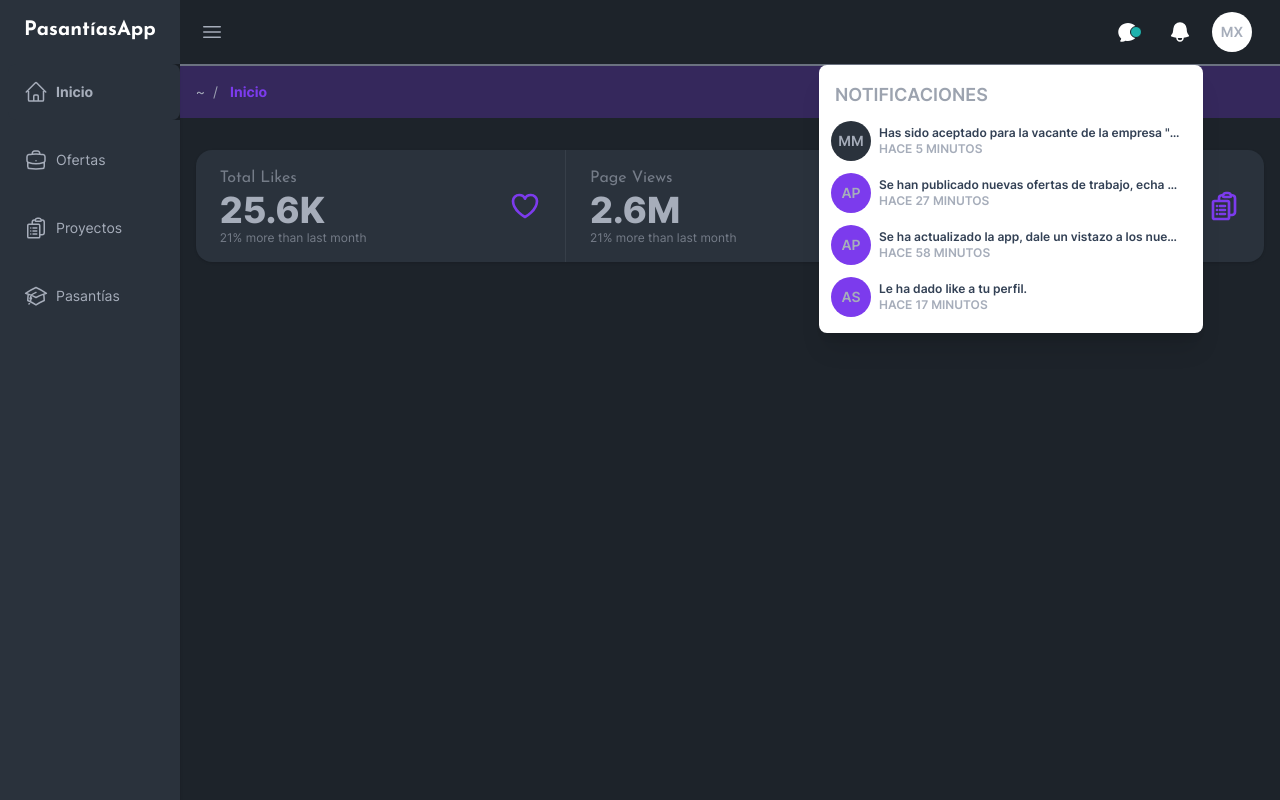
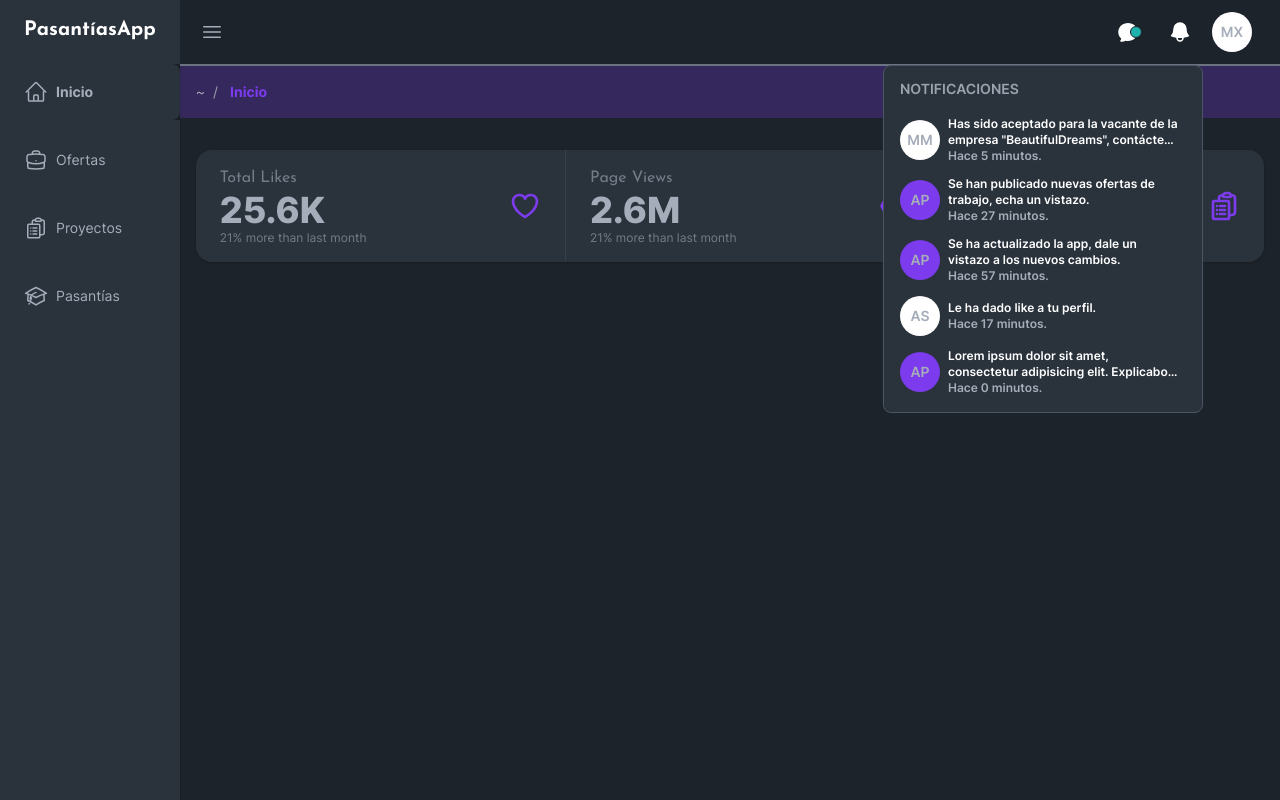
Before and after one commit to esteban-florez/novaship, a Next.js app: page / in a window 1280 px wide. Both pictures are taken after a click on the button 1179 px from the left and 32 px from the top of the page. Built offline with nearby package versions, Linux system fonts and the light colour scheme.

Commit message:
Notifications style changed

```diff
--- a/components/NotificationDropdown.tsx
+++ b/components/NotificationDropdown.tsx
@@ -13,11 +13,11 @@ interface Props {
 
 function Notification({ username, bg = 'bg-white', time, children }: Props) {
   return (
-    <li className="flex items-center gap-2 p-1 pe-2 last:pt-1 odd:pb-2 even:pb-2">
+    <li className="flex w-80 max-w-xs items-center gap-2 py-1 pe-6 ps-4 last:pt-1 odd:pb-2 even:pb-2 hover:bg-neutral-focus">
       <AvatarIcon username={username} bg={bg} usernameLength={2} />
-      <div className="max-w-xs flex-col pe-4 text-start">
-        <p className="truncate text-xs normal-case text-slate-700">{children}</p>
-        <small className="text-xs text-neutral-content">Hace {time} minutos</small>
+      <div className="flex flex-col text-start">
+        <p className="line-clamp-2 text-xs normal-case text-white">{children}.</p>
+        <small className="text-xs normal-case text-neutral-content">Hace {time} minutos.</small>
       </div>
     </li>
   )
@@ -29,22 +29,25 @@ function NotificationDropdown() {
       onClick={(e) => {
         e.stopPropagation()
       }}
-      className="absolute right-0 top-14 z-50 flex max-w-sm flex-col whitespace-normal rounded-lg bg-white p-2 shadow-xl"
+      className="absolute right-0 top-14 z-50 flex max-w-xs flex-col whitespace-normal rounded-lg border border-gray-600 bg-neutral py-2"
     >
-      <li className="p-2">
-        <h3 className="text-start text-lg text-gray-400">Notificaciones</h3>
+      <li className="px-4 pb-4 pt-2">
+        <h3 className="text-md text-start text-gray-400">Notificaciones</h3>
       </li>
-      <Notification username="Martin Max" time={5} bg="bg-neutral">
-        Has sido aceptado para la vacante de la empresa "BeautifulDreams", contáctese con nosotros para más información.
+      <Notification username="Martin Max" time={5} bg="bg-white">
+        Has sido aceptado para la vacante de la empresa "BeautifulDreams", contáctese con nosotros para más información
       </Notification>
       <Notification username="APP" time={27} bg="bg-primary">
-        Se han publicado nuevas ofertas de trabajo, echa un vistazo.
+        Se han publicado nuevas ofertas de trabajo, echa un vistazo
       </Notification>
-      <Notification username="APP" time={58} bg="bg-primary">
-        Se ha actualizado la app, dale un vistazo a los nuevos cambios.
+      <Notification username="APP" time={57} bg="bg-primary">
+        Se ha actualizado la app, dale un vistazo a los nuevos cambios
       </Notification>
-      <Notification username="Andrea Samirez" time={17} bg="bg-primary">
-        Le ha dado like a tu perfil.
+      <Notification username="Andrea Samirez" time={17} bg="bg-white">
+        Le ha dado like a tu perfil
+      </Notification>
+      <Notification username="APP" time={0} bg="bg-primary">
+        Lorem ipsum dolor sit amet, consectetur adipisicing elit. Explicabo fugit quas beatae, iusto consequuntur nesciunt ut. Eius ab, labore, dolores soluta et repellat, iure quis minima doloribus esse molestias velit
       </Notification>
     </ul>
   )
```
